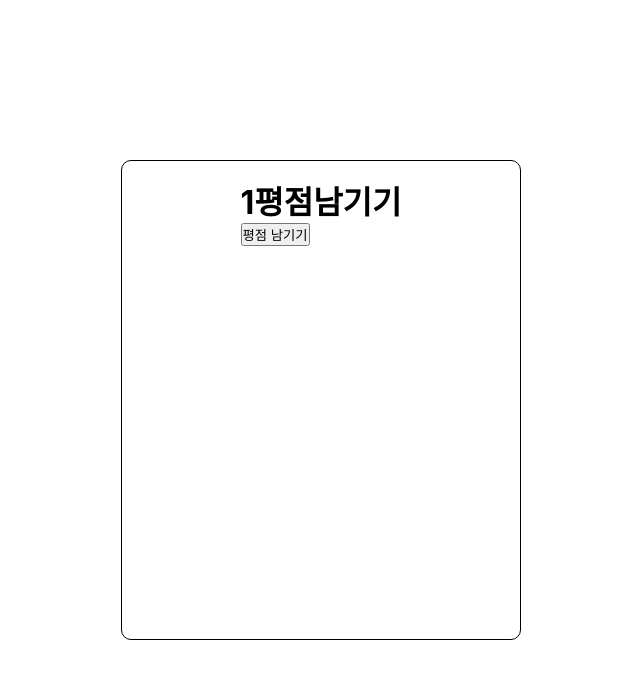
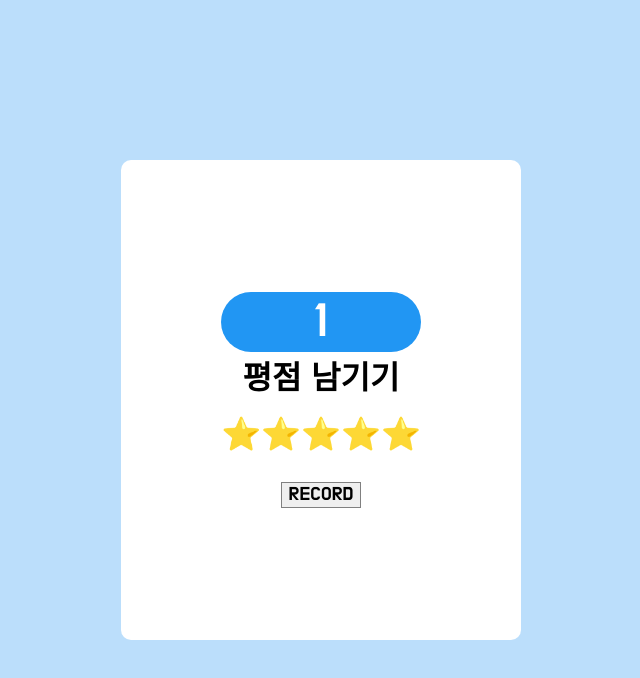
Before and after one commit to KoreanDinosaurs/React_Prac_1, a React (Create React App) app in the folder homework/: page /detail/1 in a window 1280 px wide. Shown: the top 678 px of the page, without its empty margins (319-959 px from the left). Built offline with nearby package versions, Linux system fonts and the light colour scheme.

Commit message:
CSS Work

```diff
--- a/homework/public/index.html
+++ b/homework/public/index.html
@@ -24,6 +24,9 @@
       work correctly both with client-side routing and a non-root public URL.
       Learn how to configure a non-root public URL by running `npm run build`.
     -->
+    <link rel="preconnect" href="https://fonts.googleapis.com">
+    <link rel="preconnect" href="https://fonts.gstatic.com" crossorigin>
+    <link href="https://fonts.googleapis.com/css2?family=Do+Hyeon&display=swap" rel="stylesheet">
     <title>React App</title>
   </head>
   <body>
--- a/homework/src/App.js
+++ b/homework/src/App.js
@@ -5,7 +5,7 @@ import DayRate from "./DayRate";
 import Detail from "./Detail";
 
 function App() {
-  const [list, setList] = React.useState([
+  const [list] = React.useState([
     "월요일",
     "화요일",
     "수요일",
@@ -33,8 +33,11 @@ const Container = styled.div`
   display: flex;
   flex-direction: column;
   align-items: center;
+  justify-content: center;
 
-  border: 1px solid black;
+  border: 1px solid transparent;
   border-radius: 10px;
-  padding: 1em;
+  padding: 2em;
+
+  background-color: white;
 `;
--- a/homework/src/DayRate.js
+++ b/homework/src/DayRate.js
@@ -8,37 +8,58 @@ export default function DayRate(props) {
 
     return(
         <div style={{width: "100%"}}>
-            <h1 style={{textAlign: "center"}}>내 일주일은?</h1>
-            <hr style={{width: '100%'}} />
+            <Title>내 일주일은?</Title>
+            <Line />
             {day_list.map((v, i) => {
                 return(
-                    <Container key={i}>
+                    <Wrap key={i}>
                         <Day>{v}</Day>
-                        <Rate>0 0 0 0 0</Rate>
+                        <Rate>⭐⭐⭐⭐⭐</Rate>
                         <Button onClick={() => {
                             navigate(`/detail/${day_list[i]}`)
                         }}>보러가기</Button>
-                    </Container>
+                    </Wrap>
                 )
             })}
         </div>
     )
 }
 
-const Container = styled.div`
+const Title = styled.h1`
+    text-align: center;
+    font-size: 2.5rem;
+`;
+
+const Line = styled.hr`
+    width: 100%;
+    margin: 1em 0;
+`;
+
+const Wrap = styled.div`
     display: flex;
     justify-content: center;
     align-items: center;
 `;
 
 const Day = styled.span`
-
+    font-size: 1.5rem;
 `;
 
 const Rate = styled.div`
-
+    font-size: 2rem;
+    padding-bottom: 0.7rem;
+    background-color:white
 `;
 
 const Button = styled.button`
+    border: none;
+    border-radius: 100px;
+    width: 60px;
+    height: 30px;
 
+    &:hover {
+        background-color: #64b5f6;
+        color: white;
+        cursor: pointer;
+    }
 `;
--- a/homework/src/Detail.js
+++ b/homework/src/Detail.js
@@ -1,5 +1,6 @@
 import React from "react";
 import { useNavigate, useParams } from "react-router-dom";
+import styled from "styled-components";
 
 export default function Detail(props){
     const navigate = useNavigate();
@@ -7,10 +8,47 @@ export default function Detail(props){
 
     return(
         <div>
-            <h1><span>{choicedDay.choicedDay}</span>평점남기기</h1>
-            <button onClick={() => {
+            <ChoicedDay>{choicedDay.choicedDay}</ChoicedDay>
+            <Text>평점 남기기</Text>
+            <Rate>⭐⭐⭐⭐⭐</Rate>
+            <Button onClick={() => {
                 navigate(-1)
-            }}>평점 남기기</button>
+            }}>RECORD</Button>
+
         </div>
     )
 }
+
+const ChoicedDay = styled.span`
+    display: block;
+    text-align: center;
+    font-size: 3rem;
+    background-color: #2196f3;
+    border-radius: 30px;
+    color: white;
+`;
+
+const Text = styled.h1`
+    text-align: center;
+`;
+
+const Rate = styled.div`
+    font-size: 2rem;
+    padding-bottom: 0.7rem;
+    margin: .5em 0;
+`;
+
+const Button = styled.button`
+    display: block;
+    margin: auto;
+    width: 40%;
+    font-size: 1.2rem;
+    border: 1px solid gray;
+
+    &:hover{
+        background-color: #90caf9;
+        border: 1px solid transparent;
+        color: white;
+        cursor: pointer;
+    }
+`;
--- a/homework/src/index.css
+++ b/homework/src/index.css
@@ -2,6 +2,7 @@
   margin: 0;
   padding: 0;
   box-sizing: border-box;
+  font-family: 'Do Hyeon', sans-serif;
 }
 
 body {
@@ -16,6 +17,8 @@ body {
   justify-content: center;
   align-items: center;
   height: 100vh;
+
+  background-color: #bbdefb;
 }
 
 code {
```
